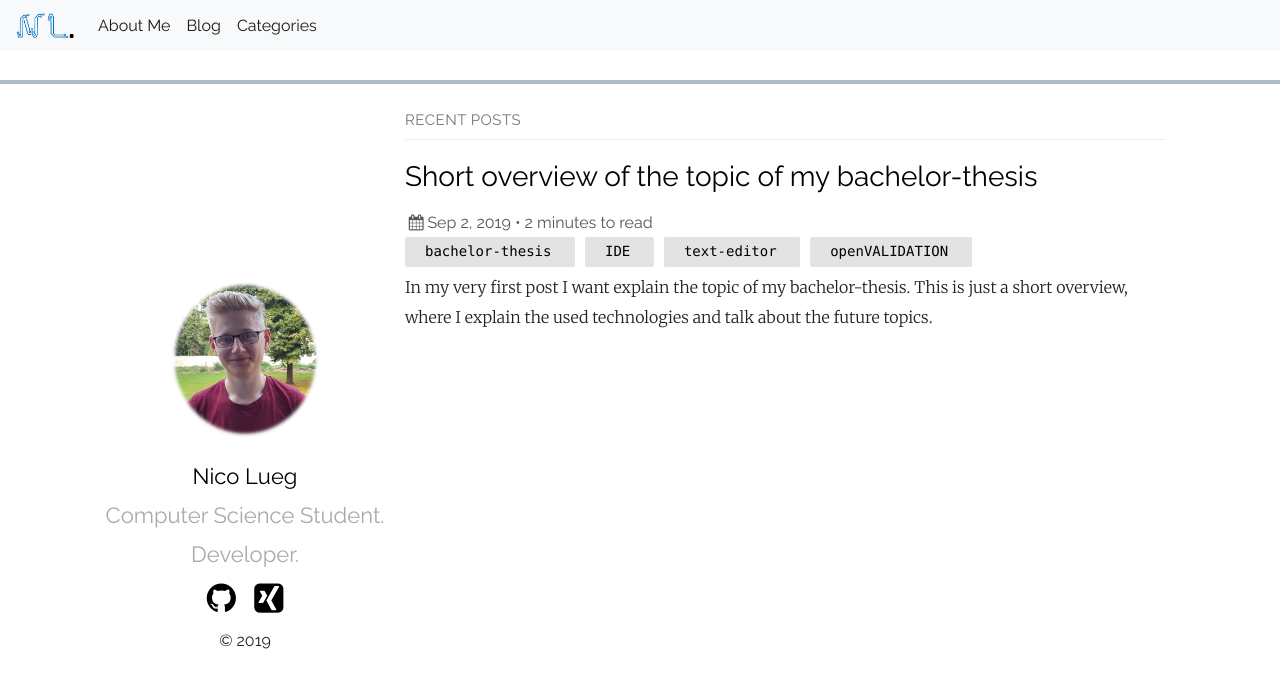
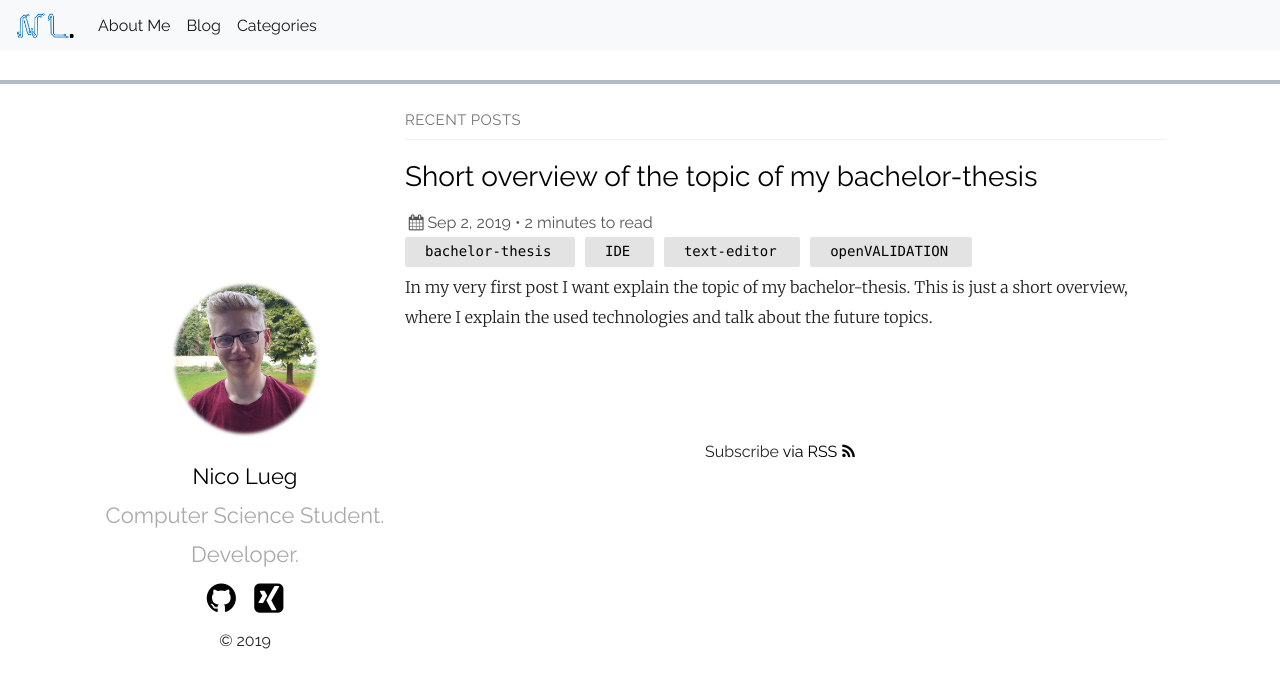
Before and after one commit to NLueg/NLueg.github.io, a Jekyll site: the page built from blog.md, in a window 1280 px wide. Shown: the top 688 px of the page. Built offline with Jekyll 4.4.1, drawn with Linux system fonts in a browser that asks for light colours; the list of posts is cut into pages by our own code.

Commit message:
added rss-subscribe button

```diff
--- a/_includes/blog-postings.html
+++ b/_includes/blog-postings.html
@@ -44,3 +44,7 @@
   </ul>
   {% endif %}
 {%- endif -%}
+
+
+<p class="feed-subscribe"><svg class="svg-icon orange">
+	</svg>Subscribe <a href="{{ "/feed.xml" | relative_url }}">via RSS<i class="icon-rss"></i></a></p>
--- a/_layouts/home.html
+++ b/_layouts/home.html
@@ -5,7 +5,3 @@ layout: default
 {{ content }}
 
 {%- include blog-postings.html -%}
-
-<p class="feed-subscribe"><svg class="svg-icon orange">
-		<use xlink:href="{{ '/assets/minima-social-icons.svg#rss' | relative_url }}"></use>
-	</svg>Subscribe <a href="{{ "/feed.xml" | relative_url }}">via RSS</a></p>
--- a/_sass/ext/_fonts.scss
+++ b/_sass/ext/_fonts.scss
@@ -1,7 +1,7 @@
 @font-face {
     font-family: 'fontello';
-    src: url('../font/fontello.eot?68180856');
-    src: url('../font/fontello.eot?68180856#iefix') format('embedded-opentype'), url('../font/fontello.woff2?68180856') format('woff2'), url('../font/fontello.woff?68180856') format('woff'), url('../font/fontello.ttf?68180856') format('truetype'), url('../font/fontello.svg?68180856#fontello') format('svg');
+    src: url('../font/fontello.eot?54822666');
+    src: url('../font/fontello.eot?54822666#iefix') format('embedded-opentype'), url('../font/fontello.woff2?54822666') format('woff2'), url('../font/fontello.woff?54822666') format('woff'), url('../font/fontello.ttf?54822666') format('truetype'), url('../font/fontello.svg?54822666#fontello') format('svg');
     font-weight: normal;
     font-style: normal;
 }
@@ -14,13 +14,13 @@
 
 
 /*
-@media screen and (-webkit-min-device-pixel-ratio:0) {
-  @font-face {
-    font-family: 'fontello';
-    src: url('../font/fontello.svg?68180856#fontello') format('svg');
+  @media screen and (-webkit-min-device-pixel-ratio:0) {
+    @font-face {
+      font-family: 'fontello';
+      src: url('../font/fontello.svg?54822666#fontello') format('svg');
+    }
   }
-}
-*/
+  */
 
 [class^="icon-"]:before,
 [class*=" icon-"]:before {
@@ -55,21 +55,33 @@
     content: '\e800';
 }
 
+
+/* '' */
+
 .icon-github-circled:before {
     content: '\f09b';
 }
+
+
+/* '' */
+
+.icon-rss:before {
+    content: '\f09e';
+}
+
+
+/* '' */
 
 .icon-xing:before {
     content: '\f168';
 }
 
+
+/* '' */
+
 .icon-xing-squared:before {
     content: '\f169';
 }
 
-.sticky {
-    z-index: 10000;
-    position: fixed;
-    top: 0;
-    width: 100%
-}
+
+/* '' */
```
Also changed, not shown: assets/font/fontello.ttf, assets/font/fontello.woff, assets/font/fontello.woff2, 2 other files.
